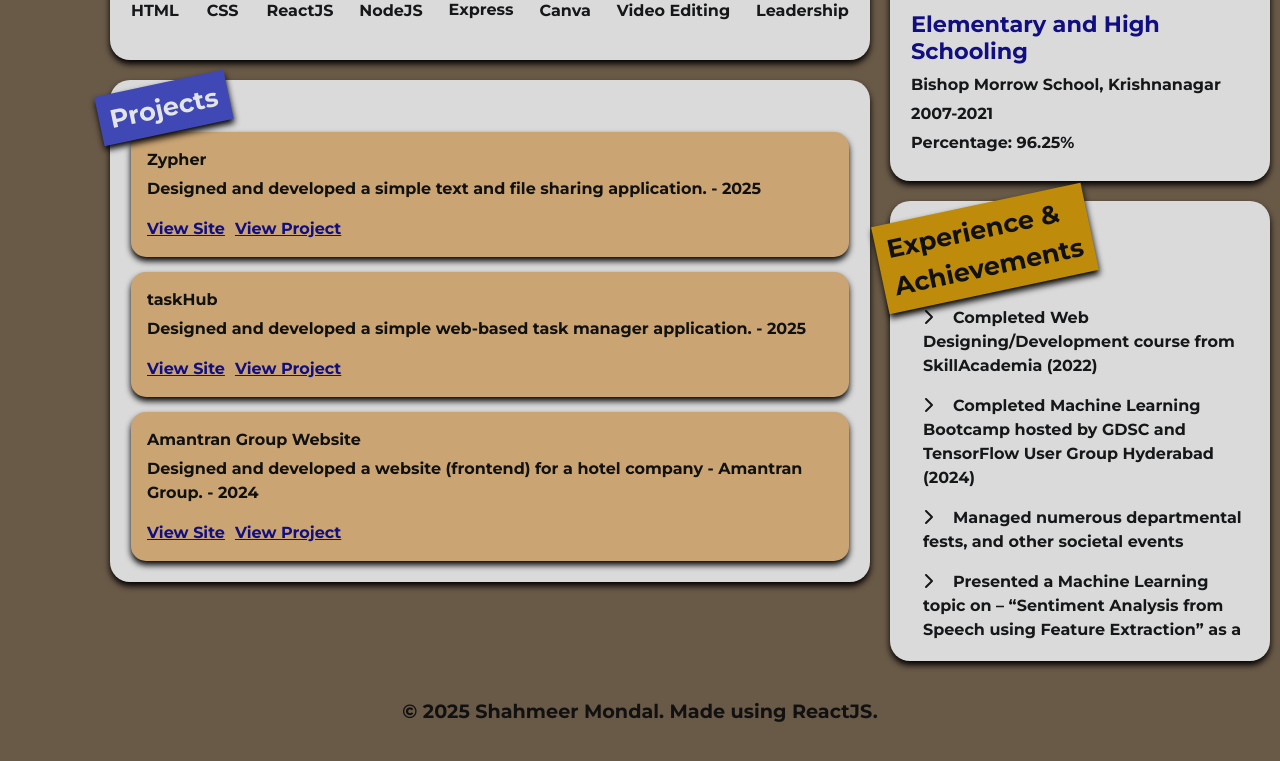
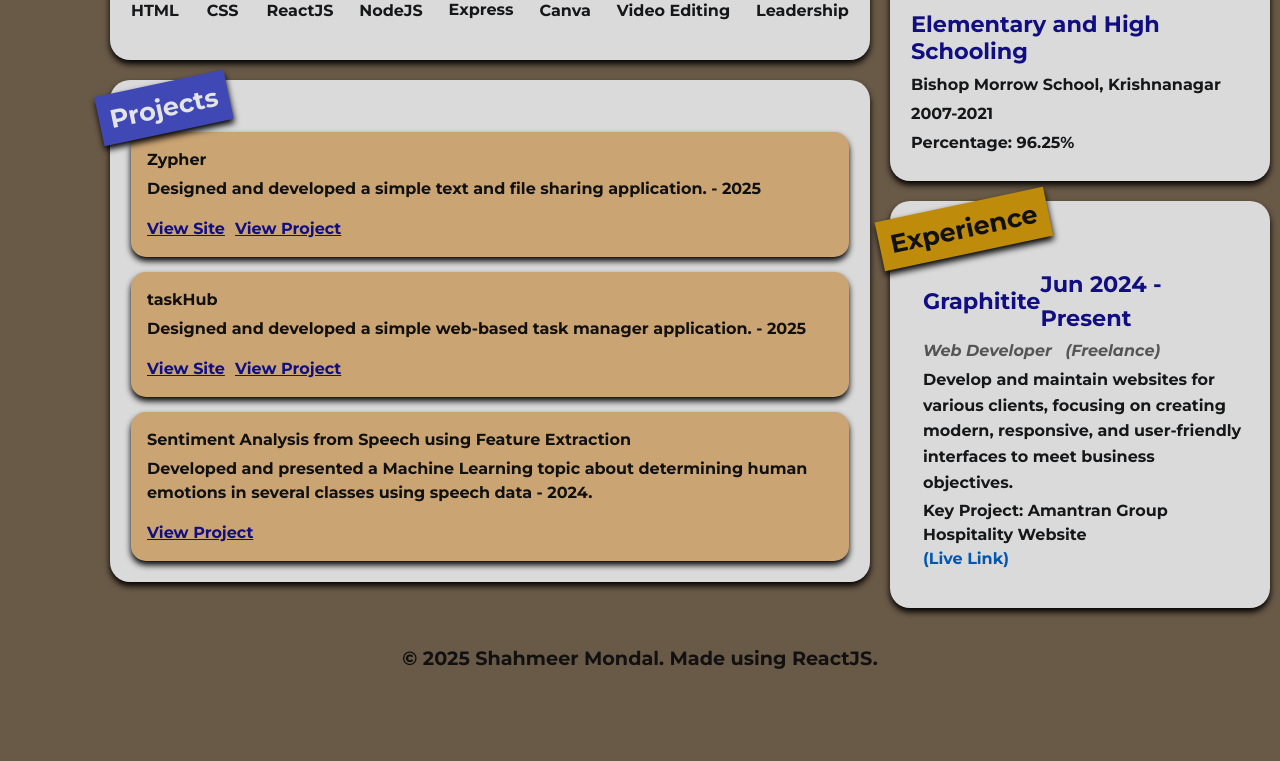
Before and after one commit to Shahmeer24/msam, a React (Vite) app: page / in a window 1280 px wide. Shown: the part 535-1296 px from the top of the page. After the commit the page ends 1243 px from the top, so only its background shows below. Built offline with nearby package versions, Linux system fonts and the light colour scheme; a web font is replaced by a local one.

Commit message:
Updated Experience and Projects Section

```diff
--- a/src/allComponents/HomeComponents/Experience.jsx
+++ b/src/allComponents/HomeComponents/Experience.jsx
@@ -9,30 +9,33 @@ function Experience() {
     <>
       <section className={`${style.section} ${style.experienceMain}`}>
         <div className={`${style.bannerHeading} ${style.bannerHeading1}`}>
-          <span>
-            Experience & <br />
-            Achievements
-          </span>
+          <span>Experience</span>
         </div>
         <div className={style.experienceAchievements}>
           {experienceData.map((item, index) => (
-            <ul key={index}>
-              <li>
-                <FontAwesomeIcon
-                  icon={faChevronRight}
-                  style={{ paddingRight: "20px" }}
-                />
-                {item.desc}
-                {item.certificationLink && (
+            <ul key={index} className={style.experienceList}>
+              <li className={style.experienceItem}>
+                <div className={style.experienceItemHeading}>
+                  <span>{item.name}</span>
+                  <span>{item.timeline}</span>
+                </div>
+                <div className={style.experienceItemType}>
+                  {item.designation} &nbsp; ({item.type})
+                </div>
+                <div className={style.experienceItemDesc}>{item.desc}</div>
+                <div className={style.experienceItemProject}>
+                  Key Project: {item.keyProject}<br />
+                  {item.liveLink && (
                     <a
-                    style={{ paddingLeft: "5px", color: "var(--head-color)" }}
+                      className={style.liveLink}
                       target="_blank"
                       rel="noopener noreferrer"
-                    href={item.certificationLink}
+                      href={item.liveLink}
                     >
-                    Link
+                    (Live Link)
                     </a>
                   )}
+                </div>
               </li>
             </ul>
           ))}
--- a/src/allComponents/HomeComponents/Projects.jsx
+++ b/src/allComponents/HomeComponents/Projects.jsx
@@ -14,12 +14,24 @@ function Projects() {
             <div key={index} className={style.projectItem}>
               <div className={style.projectTitle}>{item.title}</div>
               <p>{item.desc}</p>
-              <a href={item.srcSite} target="_blank">
-                View Site
-              </a>
-              <a href={item.srcProject} target="_blank">
-                View Project
-              </a>
+              {item.srcSite && (
+                <a
+                  href={item.srcSite}
+                  rel="noopener noreferrer"
+                  target="_blank"
+                >
+                  View Site
+                </a>
+              )}
+              {item.srcProject && (
+                <a
+                  href={item.srcProject}
+                  rel="noopener noreferrer"
+                  target="_blank"
+                >
+                  View Project
+                </a>
+              )}
             </div>
           ))}
         </div>
--- a/src/allComponents/data.jsx
+++ b/src/allComponents/data.jsx
@@ -1,19 +1,15 @@
 import React from "react";
-import { faLinkedin, faGithub } from '@fortawesome/free-brands-svg-icons';
-import { faLaptopCode } from '@fortawesome/free-solid-svg-icons';
+import { faLinkedin, faGithub } from "@fortawesome/free-brands-svg-icons";
+import { faLaptopCode } from "@fortawesome/free-solid-svg-icons";
 
 import {
   faHtml5,
   faCss3Alt,
   faReact,
   faNodeJs,
-} from '@fortawesome/free-brands-svg-icons';
-import {
-  faBrush,
-  faVideo,
-  faUsers
-} from '@fortawesome/free-solid-svg-icons';
-import {SiExpress, SiMongodb} from "react-icons/si";
+} from "@fortawesome/free-brands-svg-icons";
+import { faBrush, faVideo, faUsers } from "@fortawesome/free-solid-svg-icons";
+import { SiExpress, SiMongodb } from "react-icons/si";
 
 /*Social Data*/
 export const socialData = [
@@ -62,20 +58,13 @@ export const educationData = [
 /*Experience Data*/
 export const experienceData = [
   {
-    desc: "Completed Web Designing/Development course from SkillAcademia (2022)",
-    certificationLink: "",
-  },
-  {
-    desc: "Completed Machine Learning Bootcamp hosted by GDSC and TensorFlow User Group Hyderabad (2024)",
-    certificationLink: "",
-  },
-  {
-    desc: "Managed numerous departmental fests, and other societal events",
-  },
-  {
-    desc: "Presented a Machine Learning topic on – “Sentiment Analysis from Speech using Feature Extraction” as a part of final year dissertation project in St. Xavier’s College (Autonomous), Kolkata – 2024.",
-    certificationLink:
-      "https://github.com/Shahmeer24/Sentiment-Analysis-from-Speech",
+    name: "Graphitite",
+    type: "Freelance",
+    designation: "Web Developer",
+    timeline: "Jun 2024 - Present",
+    desc: "Develop and maintain websites for various clients, focusing on creating modern, responsive, and user-friendly interfaces to meet business objectives.",
+    keyProject: "Amantran Group Hospitality Website",
+    liveLink: "https://amantranhotels.netlify.app",
   },
 ];
 
@@ -94,10 +83,9 @@ export const projectsData = [
     srcProject: "https://github.com/Shahmeer24/taskHub",
   },
   {
-    title: "Amantran Group Website",
-    desc: "Designed and developed a website (frontend) for a hotel company - Amantran Group. - 2024",
-    srcSite: "https://amantranhotels.com",
-    srcProject: "https://github.com/Shahmeer24/amantran-hotels",
+    title: "Sentiment Analysis from Speech using Feature Extraction",
+    desc: "Developed and presented a Machine Learning topic about determining human emotions in several classes using speech data - 2024.",
+    srcProject: "https://github.com/Shahmeer24/Sentiment-Analysis-from-Speech",
   },
 ];
 
@@ -111,7 +99,7 @@ export const skillData = [
   // { name: "MongoDB", icon: SiMongodb, color: "#207705" },
   { name: "Canva", icon: faBrush, color: "#01a4fC" },
   { name: "Video Editing", icon: faVideo, color: "#6289FA" },
-  { name: "Leadership", icon: faUsers, color: "#4B6A9B" }
+  { name: "Leadership", icon: faUsers, color: "#4B6A9B" },
 ];
 
 function Data() {
--- a/src/totalStyling.module.css
+++ b/src/totalStyling.module.css
@@ -1,7 +1,6 @@
 /*----------------MAINSTYLING---------------*/
 
 :root {
-
   --bg-color: #caa473;
   --section-bg-light: #dadada;
   --icon-color: #058d22;
@@ -14,14 +13,14 @@
   --brightness-level: brightness(80%);
 }
 
-::selection{
+::selection {
   background-color: #006605;
   color: white;
 }
 
-
 * {
-    font-family: 'Montserrat', 'Gideon', Helvetica, Tahoma, Geneva, Verdana, sans-serif;
+  font-family: "Montserrat", "Gideon", Helvetica, Tahoma, Geneva, Verdana,
+    sans-serif;
   margin: 0;
   padding: 0;
   box-sizing: border-box;
@@ -32,7 +31,8 @@
 }
 
 body {
-    font-family: 'Montserrat', 'Gideon', Helvetica, Tahoma, Geneva, Verdana, sans-serif;
+  font-family: "Montserrat", "Gideon", Helvetica, Tahoma, Geneva, Verdana,
+    sans-serif;
   font-weight: 500;
   /* background-image: url("./assets/wallpaper.png"); */
   background-color: #695947 !important;
@@ -49,7 +49,6 @@ body {
 }
 
 [data-theme="dark"] {
-
   --text-dark: #e2e2e2;
   --section-bg-light: #202020;
   --head-color: #007e07;
@@ -59,7 +58,6 @@ button {
   border: none;
   background-color: transparent;
 }
-
 
 /*-------------PRIMARY STYLING---------------*/
 
@@ -112,10 +110,10 @@ button {
   margin-left: 8px;
   margin-right: 8px;
   margin-top: -4px;
-    color:#850000 !important;
+  color: #850000 !important;
 }
-.socialIcon:hover{
-    color:var(--bg-color);
+.socialIcon:hover {
+  color: var(--bg-color);
 }
 
 .sidebarIcon:hover,
@@ -205,7 +203,6 @@ button {
   width: 100%;
   min-width: 350px;
 }
-
 
 .section {
   background-color: var(--section-bg-light);
@@ -332,6 +329,34 @@ button {
   margin-left: -20px;
 }
 
+.experienceItemHeading {
+  color: var(--head-color);
+  display: flex;
+  justify-content: space-between;
+  align-items: center;
+  font-size: 1.4rem;
+  font-weight: bold;
+}
+.experienceItemType {
+  font-style: italic;
+  color: #555;
+  margin: 0.25rem 0;
+}
+.experienceItemDesc {
+  line-height: 1.6;
+}
+.experienceItemProject {
+  margin-top: 0.25rem;
+  font-weight: bold;
+}
+.liveLink {
+  color: #0056b3;
+  text-decoration: none;
+}
+.liveLink:hover {
+  color: #004186;
+}
+
 .educationItem,
 .experienceItem {
   margin-top: 1rem;
@@ -384,7 +409,6 @@ button {
   opacity: 1;
   transform: translateY(0);
 }
-
 
 /*----------------SECONDARY STYLING-------------*/
 
@@ -506,7 +530,7 @@ button {
 .contactEmailForm textarea {
   min-height: 150px;
   resize: none;
-    font-family: 'Montserrat';
+  font-family: "Montserrat";
   font-weight: 500;
 }
 
@@ -529,14 +553,13 @@ button {
   background-color: #158587;
   transform: translateY(-1px);
 }
-.mailStatus{
-    display:inline;
+.mailStatus {
+  display: inline;
   margin-left: 0.4rem;
 }
 /* ---------------- RESPONSIVENESS ---------------- */
 
 @media (max-width: 1024px) {
-
   /*----------------PRIMARY STYLING-------------*/
   .portfolioDashboard {
     grid-template-columns: 1fr;
@@ -555,14 +578,12 @@ button {
     background-color: #111;
   }
 
-
   .responsiveSocial {
     display: flex;
   }
 
   .socialIcon {
     flex-direction: row;
-
   }
 
   .sidebarTop,
@@ -602,7 +623,11 @@ button {
   .aboutMeContent {
     height: 200px;
     overflow-y: auto;
+  }
 
+  .experienceItemHeading {
+    flex-direction: column;
+    align-items: flex-start;
   }
 
   .skillsGrid {
@@ -619,7 +644,6 @@ button {
   .copyrightText {
     font-size: 1rem;
   }
-
 
   /*----------------SECONDARY STYLING-------------*/
 
@@ -679,11 +703,7 @@ button {
   }
 }
 
-
-
-
 @media (max-width: 768px) {
-
   /*----------------PRIMARY STYLING-------------*/
   .header {
     flex-direction: column;
@@ -725,7 +745,6 @@ button {
   }
 
   /*----------------SECONDARY STYLING-------------*/
-
 
   .headerSecondary.active,
   .header.active {
@@ -793,14 +812,13 @@ button {
     width: 100%;
   }
 
-    .mailStatus{
+  .mailStatus {
     display: block;
     margin-left: 0.4rem;
   }
 }
 
 @media screen and (max-width: 480px) {
-
   .bannerHeading {
     top: -5px;
     left: -20px;
@@ -811,7 +829,6 @@ button {
     padding: 3px 6px;
   }
 }
-
 
 /*Utilities*/
 input,
@@ -863,10 +880,8 @@ textarea:autofill:focus {
   background-color: transparent !important;
 }
 
-
 /***********************************/
 /*Section Display Update*/
-
 
 /***********************************/
 
```
Lines whose indentation alone changed are shown as unchanged.
